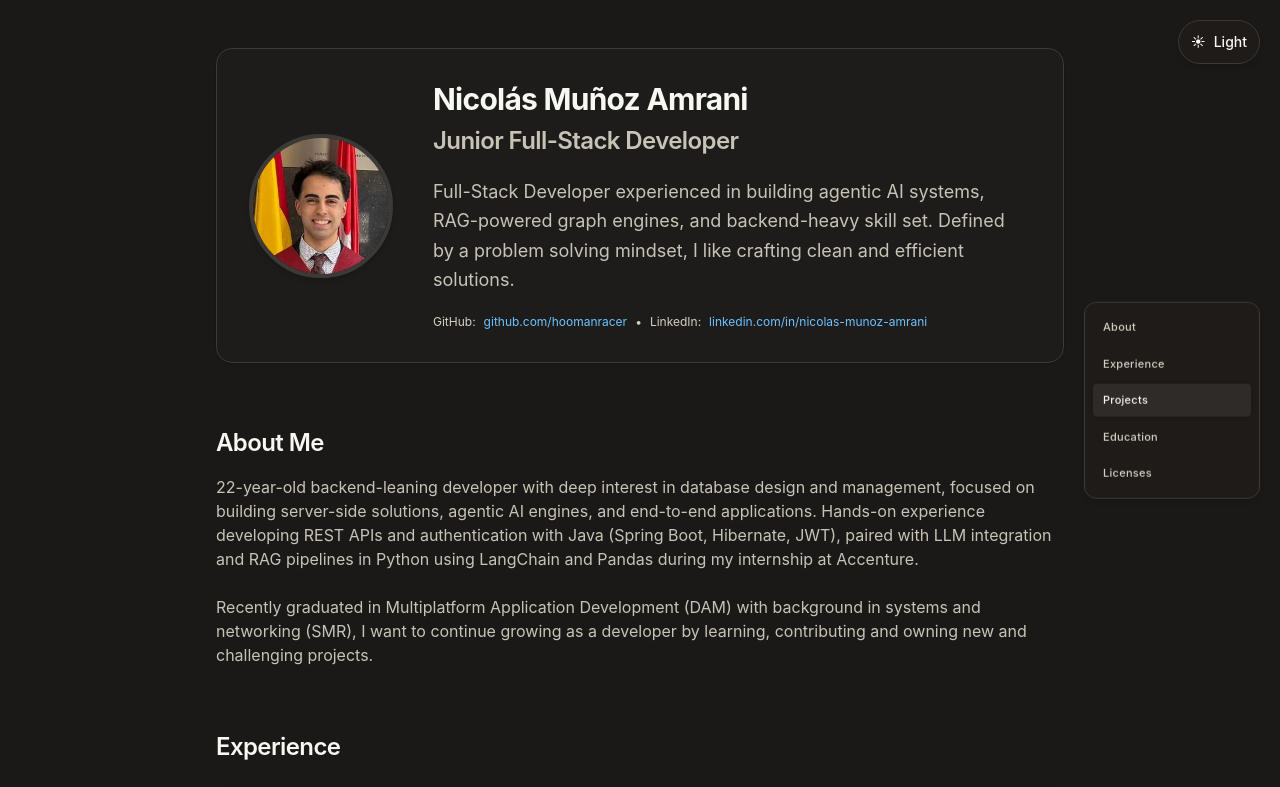
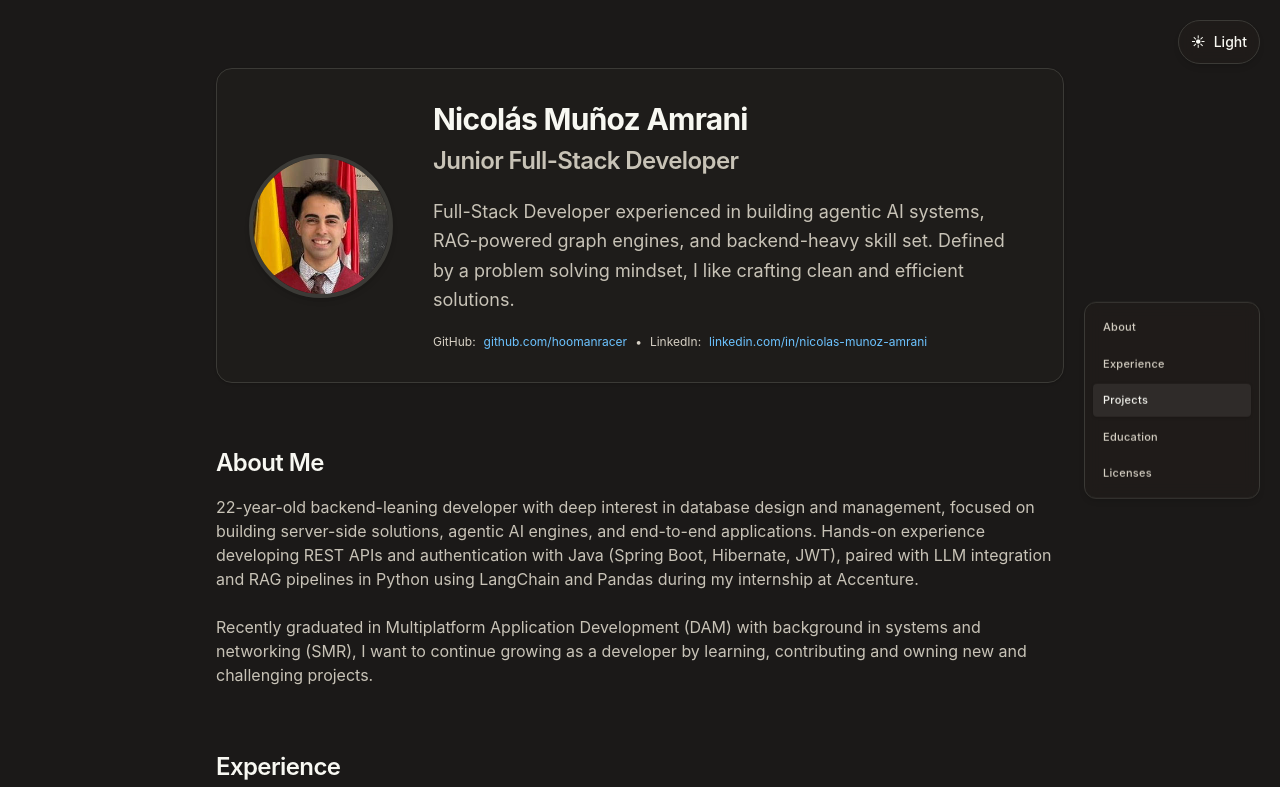
Before and after one commit to hoomanracer/portfolio, a React (Vite) app: page / in a window 1280 px wide. Shown: the top 787 px of the page. Built offline with nearby package versions, Linux system fonts and the light colour scheme.

Commit message:
Added top margin to the name/description card for visual coherence

```diff
--- a/src/App.tsx
+++ b/src/App.tsx
@@ -370,7 +370,7 @@ export default function App() {
         <main className="max-w-4xl mx-auto px-6 py-12 space-y-16">
 
           {/* Hero Section */}
-          <section id="about" className="scroll-mt-24 flex flex-col items-center gap-8 rounded-2xl border border-[var(--border)] bg-[var(--panel)]/80 p-6 shadow-sm sm:p-8 md:flex-row md:items-center md:justify-between md:gap-10">
+          <section id="about" className="scroll-mt-24 flex flex-col items-center mt-5 gap-8 rounded-2xl border border-[var(--border)] bg-[var(--panel)]/80 p-6 shadow-sm sm:p-8 md:flex-row md:items-center md:justify-between md:gap-10">
             <div className="flex-shrink-0">
               <img
                 src={profileImage}
```
